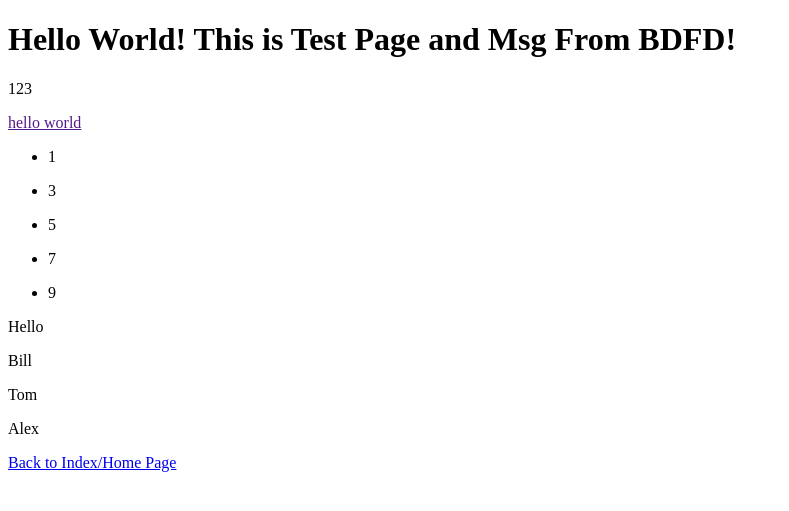
After one commit to bdfd/Section3.5.0-Flask_Render_Template, a Flask app: page /test/123 in a window 1280 px wide. The commit adds this page. Shown: the top 511 px of the page, without its empty margins (0-789 px from the left). Run offline with Flask 2, Linux system fonts and the light colour scheme.

Commit message:
test out for jinja template(Python code)

```diff
--- a/server.py
+++ b/server.py
@@ -1,7 +1,7 @@
 '''
 Author: BDFD
 Date: 2022-02-03 15:32:30
-LastEditTime: 2022-02-11 14:11:00
+LastEditTime: 2022-03-04 12:24:24
 LastEditors: BDFD
 Description:
 FilePath: \Heroku_Python_Template\server.py
@@ -10,6 +10,8 @@ FilePath: \Heroku_Python_Template\server.py
 # from pickle import TRUE
 # from unittest import result
 # from uuid import RESERVED_FUTURE
+from distutils.debug import DEBUG
+from doctest import debug
 from flask import Flask, render_template, request, redirect, url_for, flash
 from Component.forms import SignUpForm
 
@@ -75,5 +77,9 @@ def login_validate():
 def login_success():
     return 'Logged in successfully.'
 
+@app.route('/test/<name>')
+def test(name):
+  return render_template("test.html",author=name, contents=["Bill","Tom","Alex"])
+
 if __name__ == '__main__':
   app.run()
--- a/templates/index.html
+++ b/templates/index.html
@@ -1,7 +1,7 @@
 <!--
  * @Author: BDFD
  * @Date: 2022-02-11 13:17:26
- * @LastEditTime: 2022-02-11 13:56:40
+ * @LastEditTime: 2022-03-04 12:25:21
  * @LastEditors: BDFD
  * @Description:
  * @FilePath: \Heroku_Python_Template\templates\index.html
@@ -30,6 +30,7 @@
         <ul>
           <li><a href="/">Index/Home</a></li>
           <li><a href="/about">About</a></li>
+          <li><a href="/test/123">Test Page</a></li>
           <li><a href="/blog">Blog</a></li>
           <li><a href="/signup">Sign Up</a></li>
           <li><a href="/login">Login In</a></li>
--- /dev/null
+++ b/templates/test.html
@@ -0,0 +1,43 @@
+<!--
+ * @Author: BDFD
+ * @Date: 2022-03-04 11:22:01
+ * @LastEditTime: 2022-03-04 12:25:52
+ * @LastEditors: BDFD
+ * @Description:
+ * @FilePath: \Heroku_Python_Template\templates\test.html
+-->
+<!DOCTYPE html>
+<html lang="en">
+
+<head>
+    <meta charset="UTF-8">
+    <meta http-equiv="X-UA-Compatible" content="IE=edge">
+    <meta name="viewport" content="width=device-width, initial-scale=1.0">
+    <title>Test Page</title>
+    <link rel="stylesheet" href="">
+</head>
+
+<body>
+    <h1>Hello World! This is Test Page and Msg From BDFD!</h1>
+    <p>{{author}}</p>
+    <a href="">hello world</a>
+    <div>
+        {% for x in range(10) %}
+        <ul>
+            {% if x % 2 == 1 %}
+            <li>{{x}}</li>
+            {% endif %}
+        </ul>
+        <p></p>
+        {% endfor %}
+        <p>Hello</p>
+    </div>
+    <div>
+        {% for x in contents %}
+        <p>{{x}}</p>
+        {% endfor %}
+    </div>
+    <a href="/">Back to Index/Home Page</a>
+</body>
+
+</html>
```
